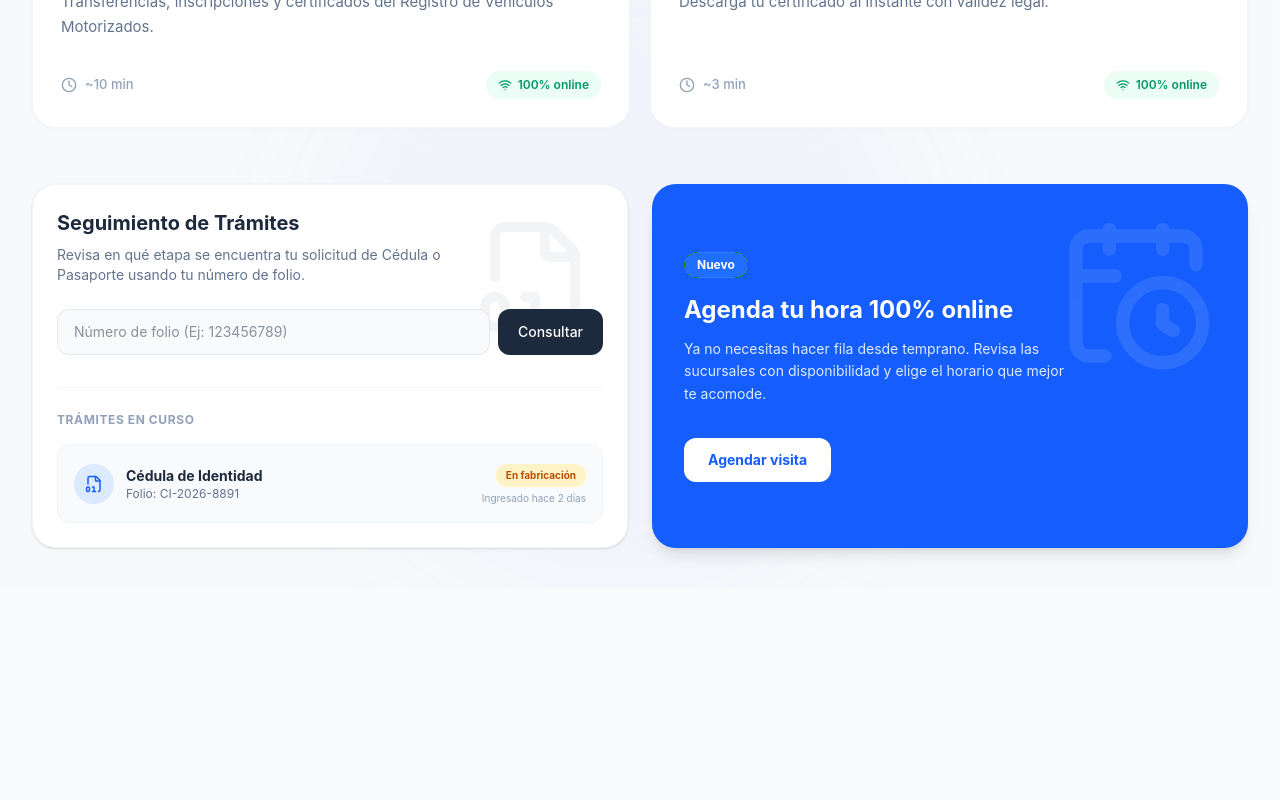
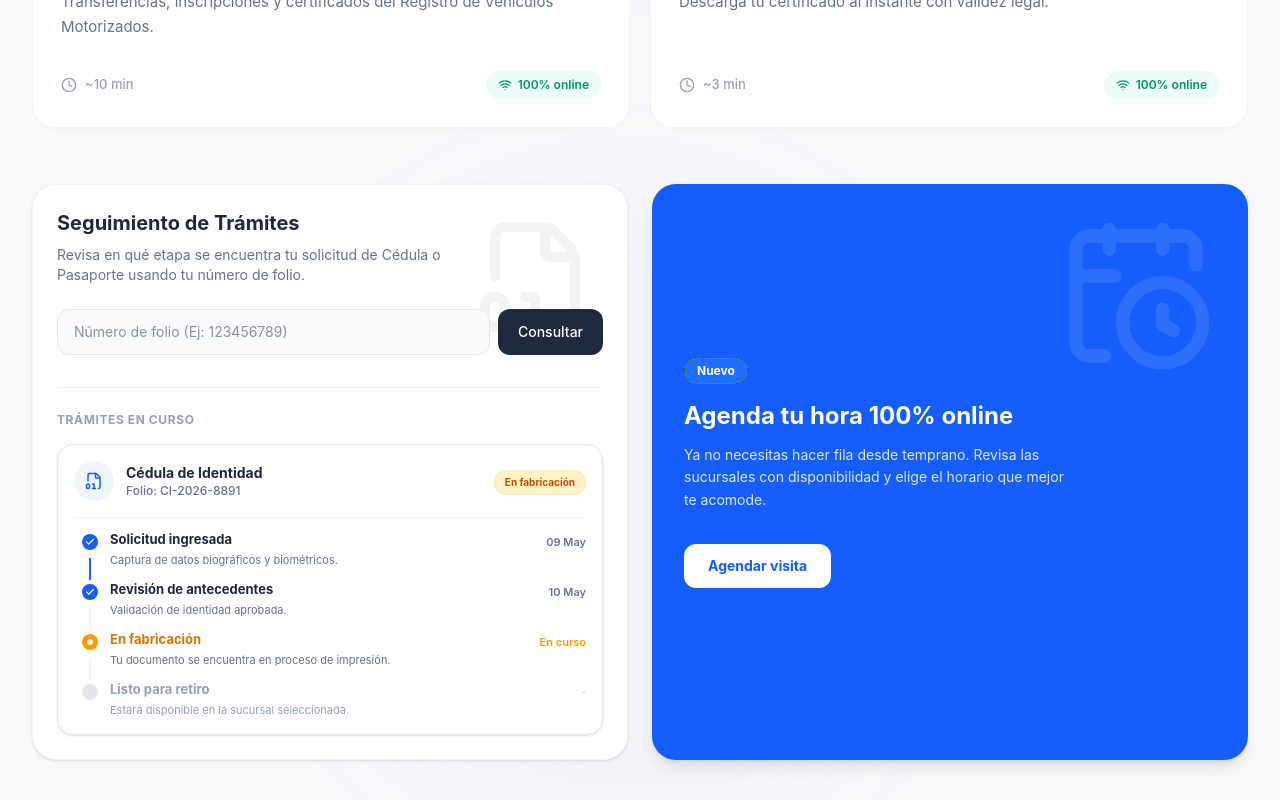
Before and after one commit to savccst-gif/NuevoProyecto, a React (Vite) app: page / in a window 1280 px wide. Shown: the part 972-1772 px from the top of the page. Before the commit the page ends 1560 px from the top, so only its background shows below. Built offline with nearby package versions, Linux system fonts and the light colour scheme.

Commit message:
cambios pequeños

```diff
--- a/src/views/pages/HomePage.jsx
+++ b/src/views/pages/HomePage.jsx
@@ -1,6 +1,6 @@
 import React, { useState, useContext } from 'react';
 import { RouterContext } from '../../context/AppContexts';
-import { Search, MapPin, Building2, User, FileText, ChevronRight, FileDigit, CalendarClock, Globe, Car, Heart, Clock, Wifi, ArrowRight } from 'lucide-react';
+import { Search, MapPin, Building2, User, FileText, ChevronRight, FileDigit, CalendarClock, Globe, Car, Heart, Clock, Wifi, ArrowRight, Check } from 'lucide-react';
 
 export function HomePage({ onOpenModal }) {
   const { setPage, setGlobalSearch } = useContext(RouterContext);
@@ -134,17 +134,76 @@ export function HomePage({ onOpenModal }) {
             <div className="mt-8 pt-6 border-t border-slate-100">
               <p className="text-xs font-bold text-slate-400 uppercase tracking-wider mb-4">Trámites en curso</p>
               <div className="space-y-4">
-                <div className="flex items-center justify-between p-4 bg-slate-50 rounded-xl border border-slate-100">
-                  <div className="flex items-center gap-3">
-                    <div className="w-10 h-10 rounded-full bg-blue-100 flex items-center justify-center text-blue-600"><FileDigit size={18} /></div>
-                    <div>
-                      <p className="font-bold text-slate-800 text-sm">Cédula de Identidad</p>
-                      <p className="text-xs text-slate-500">Folio: CI-2026-8891</p>
+                <div className="p-4 bg-white rounded-2xl border border-slate-200 shadow-sm transition-all hover:shadow-md">
+                  <div className="flex items-center justify-between mb-4">
+                    <div className="flex items-center gap-3">
+                      <div className="w-10 h-10 rounded-full bg-blue-50 flex items-center justify-center text-blue-600"><FileDigit size={18} /></div>
+                      <div>
+                        <p className="font-bold text-slate-800 text-sm">Cédula de Identidad</p>
+                        <p className="text-xs text-slate-500 font-medium">Folio: CI-2026-8891</p>
+                      </div>
+                    </div>
+                    <div className="text-right">
+                      <span className="inline-flex items-center px-2.5 py-1 rounded-full text-[0.625rem] font-bold bg-amber-100 text-amber-700 border border-amber-200/50">En fabricación</span>
                     </div>
                   </div>
-                  <div className="text-right">
-                    <span className="inline-flex items-center px-2.5 py-1 rounded-full text-[0.625rem] font-bold bg-amber-100 text-amber-700">En fabricación</span>
-                    <p className="text-[0.625rem] text-slate-400 mt-1">Ingresado hace 2 días</p>
+
+                  <div className="mt-4 pt-4 border-t border-slate-100 pl-2">
+                    <div className="space-y-4">
+                      <div className="flex gap-3 relative">
+                        <div className="absolute top-6 left-2 w-[2px] h-[calc(100%+8px)] -ml-[1px] bg-blue-600"></div>
+                        <div className="w-4 h-4 rounded-full flex-shrink-0 flex items-center justify-center bg-blue-600 text-white relative z-10 ring-4 ring-white">
+                          <Check size={10} strokeWidth={3} />
+                        </div>
+                        <div className="flex-1 -mt-1">
+                          <p className="text-[0.8125rem] font-bold text-slate-800">Solicitud ingresada</p>
+                          <p className="text-[0.6875rem] text-slate-500 mt-0.5">Captura de datos biográficos y biométricos.</p>
+                        </div>
+                        <div className="text-right">
+                          <p className="text-[0.6875rem] font-semibold text-slate-500">09 May</p>
+                        </div>
+                      </div>
+
+                      <div className="flex gap-3 relative">
+                        <div className="absolute top-6 left-2 w-[2px] h-[calc(100%+8px)] -ml-[1px] bg-slate-100"></div>
+                        <div className="w-4 h-4 rounded-full flex-shrink-0 flex items-center justify-center bg-blue-600 text-white relative z-10 ring-4 ring-white">
+                           <Check size={10} strokeWidth={3} />
+                        </div>
+                        <div className="flex-1 -mt-1">
+                          <p className="text-[0.8125rem] font-bold text-slate-800">Revisión de antecedentes</p>
+                          <p className="text-[0.6875rem] text-slate-500 mt-0.5">Validación de identidad aprobada.</p>
+                        </div>
+                        <div className="text-right">
+                          <p className="text-[0.6875rem] font-semibold text-slate-500">10 May</p>
+                        </div>
+                      </div>
+
+                      <div className="flex gap-3 relative">
+                        <div className="absolute top-6 left-2 w-[2px] h-[calc(100%+8px)] -ml-[1px] bg-slate-100"></div>
+                        <div className="w-4 h-4 rounded-full flex-shrink-0 flex items-center justify-center bg-amber-500 relative z-10 ring-4 ring-white">
+                          <div className="w-1.5 h-1.5 bg-white rounded-full animate-pulse"></div>
+                        </div>
+                        <div className="flex-1 -mt-1">
+                          <p className="text-[0.8125rem] font-bold text-amber-600">En fabricación</p>
+                          <p className="text-[0.6875rem] text-slate-500 mt-0.5">Tu documento se encuentra en proceso de impresión.</p>
+                        </div>
+                        <div className="text-right">
+                          <p className="text-[0.6875rem] font-semibold text-amber-500">En curso</p>
+                        </div>
+                      </div>
+
+                      <div className="flex gap-3 relative">
+                        <div className="w-4 h-4 rounded-full flex-shrink-0 flex items-center justify-center bg-slate-200 relative z-10 ring-4 ring-white">
+                        </div>
+                        <div className="flex-1 -mt-1">
+                          <p className="text-[0.8125rem] font-bold text-slate-400">Listo para retiro</p>
+                          <p className="text-[0.6875rem] text-slate-400 mt-0.5">Estará disponible en la sucursal seleccionada.</p>
+                        </div>
+                        <div className="text-right">
+                          <p className="text-[0.6875rem] font-semibold text-slate-300">-</p>
+                        </div>
+                      </div>
+                    </div>
                   </div>
                 </div>
               </div>
```
